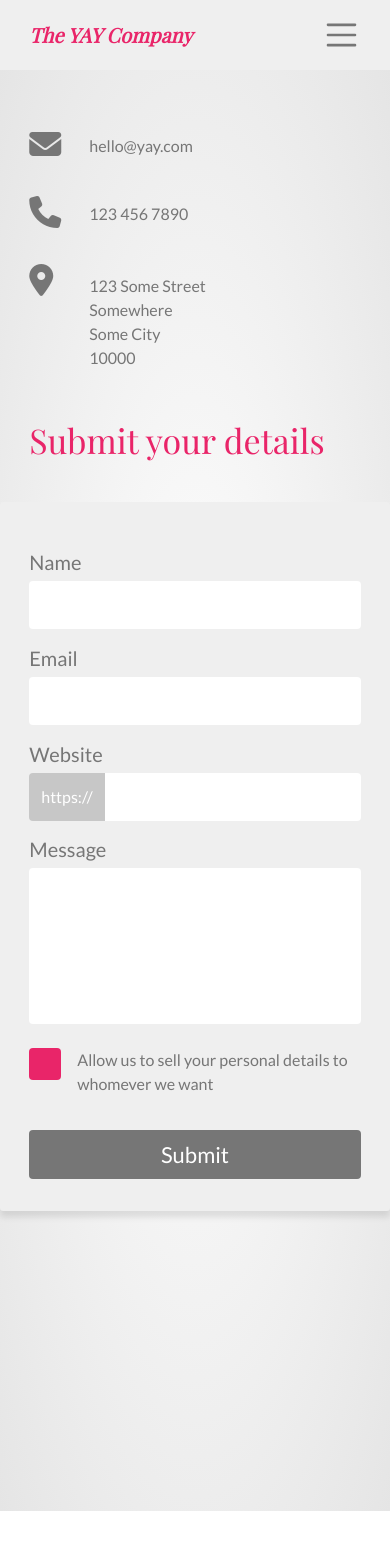
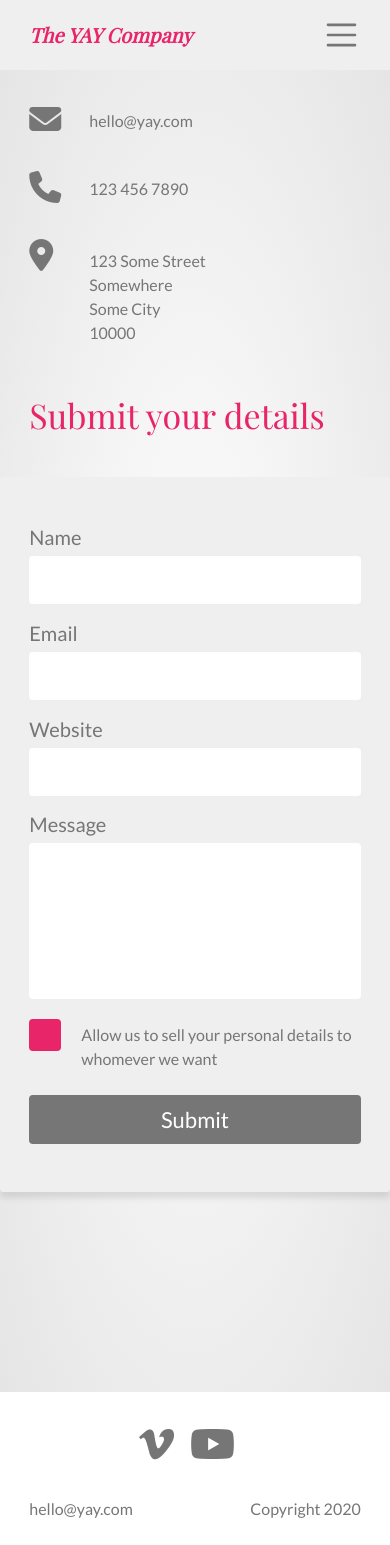
Before and after one commit to Noroff-FEU-Assignments/css-frameworks-ca-7oiden, a React (Create React App) app: page /contact in a window 390 px wide. Shown: the top 1545 px of the page. Built offline with nearby package versions, Linux system fonts and the light colour scheme; a web font is replaced by a local one.

Commit message:
improvements to form and img responsiveness

```diff
--- a/src/sass/partials/_card.scss
+++ b/src/sass/partials/_card.scss
@@ -1,5 +1,5 @@
 .card {
-  height: 400px;
+  height: 420px;
   border-radius: 10px;
   margin-bottom: 3rem;
   border: none;
@@ -11,24 +11,36 @@
   }
 
   &-body {
-    padding: 1rem 2rem auto 1rem;
+    width: 85%;
+    margin: 0 auto;
+    padding: 0;
+    display: flex;
+    flex-direction: column;
+    justify-content: space-evenly;
+    padding-top: 0.75rem;
+    padding-bottom: 1rem;
   }
 
   &-img-top {
     height: 50%;
     border-radius: 10px 10px 0 0;
     background-position: center;
+    background-size: cover;
+    margin: 0;
+    padding: 0;
   }
 
   &-title {
     color: getColor(darkText);
     font-size: getFontSizes(medium);
-    padding-top: 1rem;
-    padding-bottom: 1rem;
+    margin: 0;
+    padding: 0;
   }
 
   &-text {
     font-size: getFontSizes(cardText);
+    margin: 0;
+    padding: 0;
   }
 
   &-button {
@@ -38,9 +50,9 @@
     border: none;
     border-radius: 4px;
     text-transform: uppercase;
-    margin-top: 25px;
-    margin-bottom: 1rem;
     position: relative;
+    margin: 0;
+    padding: 0;
 
     &::after {
       content: "";
--- a/src/sass/partials/_carousel.scss
+++ b/src/sass/partials/_carousel.scss
@@ -1,9 +1,18 @@
 .carousel-image {
   height: 300px;
   background-position: center;
+  background-size: cover;
 
   @media (min-width: getBreakpoint(large)) {
     height: 460px;
+  }
+
+  @media (min-width: getBreakpoint(xlarge)) {
+    height: 520px;
+  }
+
+  @media (min-width: getBreakpoint(xlarge)) {
+    height: 600px;
   }
 }
 
--- a/src/sass/partials/_footer.scss
+++ b/src/sass/partials/_footer.scss
@@ -44,6 +44,7 @@
     padding-right: 1rem;
     font-size: getFontSizes(icons);
     color: getColor(lightText);
+    font-size: 2.5rem;
   }
 
   &-info {
--- a/src/sass/partials/_form.scss
+++ b/src/sass/partials/_form.scss
@@ -1,14 +1,14 @@
 .contact-wrapper {
   display: flex;
   flex-direction: column;
-  padding-top: 50px;
-  margin-bottom: 100px;
+  padding-top: 25px;
 
-  @media (min-width: getBreakpoint(large)) {
+  @media (min-width: getBreakpoint(medium)) {
     flex-direction: row;
     width: getWidth(largeScreen);
     margin: 0 auto;
     gap: 4rem;
+    padding-top: 50px;
   }
 
   @media (min-width: getBreakpoint(xlarge)) {
@@ -23,6 +23,11 @@
 .contact-form-wrapper {
   order: 2;
 
+  @media (min-width: getBreakpoint(medium)) {
+    order: 1;
+    flex: 2;
+  }
+
   @media (min-width: getBreakpoint(large)) {
     order: 1;
     flex: 1;
@@ -33,7 +38,7 @@
   padding-left: getWidth(paddingSmallScreen);
   padding-top: 50px;
 
-  @media (min-width: getBreakpoint(large)) {
+  @media (min-width: getBreakpoint(medium)) {
     padding-top: 0;
     padding-left: 0;
   }
@@ -42,25 +47,28 @@
 .contact-form-container {
   width: 100%;
   margin-top: 1rem;
-  padding: 2rem getWidth(paddingSmallScreen);
+  padding: 0 getWidth(paddingSmallScreen);
   background-color: getColor(navbar);
   border-radius: 3px;
 
   @include dropShadow(6px, 6px, 0.1);
 
   @media (min-width: getBreakpoint(large)) {
-    padding: 2rem getWidth(paddingLargeScreen);
+    padding: 0 getWidth(paddingLargeScreen);
   }
 
   @media (min-width: getBreakpoint(xlarge)) {
-    padding: 2rem getWidth(paddingXlargeScreen);
+    padding: 0 getWidth(paddingXlargeScreen);
   }
   @media (min-width: getBreakpoint(xxlarge)) {
-    padding: 2rem getWidth(paddingXxlargeScreen);
+    padding: 0 getWidth(paddingXxlargeScreen);
   }
 }
 
 .form {
+  padding-top: 2rem;
+  padding-bottom: 3rem;
+
   &-group {
     margin-top: 0.5rem;
   }
@@ -71,18 +79,26 @@
     height: 3rem;
 
     &-prefix {
+      display: none;
       height: 3rem;
       background: getColor(inputPrefix);
       color: getColor(secondary);
       padding: 0 0.75rem;
       border-radius: 4px 0 0 4px;
-      display: flex;
       flex-direction: column;
       justify-content: center;
+
+      @media (min-width: getBreakpoint(medium)) {
+        display: flex;
+      }
     }
 
     &-website {
-      border-radius: 0 4px 4px 0;
+      border-radius: 4px;
+
+      @media (min-width: getBreakpoint(medium)) {
+        border-radius: 0 4px 4px 0;
+      }
     }
 
     &-textarea {
@@ -102,7 +118,6 @@
     font-size: getFontSizes(submitButton);
     border-radius: 4px;
     border: none;
-    margin-top: 2rem;
     padding: 0.5rem;
 
     &:hover {
@@ -114,15 +129,19 @@
     }
   }
 
+  &-check {
+    margin-top: 1.5rem;
+    margin-bottom: 1.5rem;
+  }
+
   &-check-input {
-    margin-top: 1rem;
-    margin-bottom: 1rem;
     border: none;
   }
 
   &-check-label {
-    margin-top: 1rem;
-    padding-left: 0.5rem;
+    padding-top: 0;
+    padding-left: 0.75rem;
+    margin: 0;
   }
 }
 
@@ -134,7 +153,7 @@
     padding-left: getWidth(paddingSmallScreen);
     order: 1;
 
-    @media (min-width: 992px) {
+    @media (min-width: getBreakpoint(medium)) {
       order: 2;
       flex: 1;
       padding-left: 0;
--- a/src/sass/partials/_navbar.scss
+++ b/src/sass/partials/_navbar.scss
@@ -86,8 +86,8 @@
   margin: 0 0 0.75rem 0;
   padding: 0.75rem 0 0.75rem getWidth(paddingSmallScreen);
 
-  @media (min-width: 992px) {
-    margin: 0 0 0 2rem;
+  @media (min-width: getBreakpoint(large)) {
+    margin: 0 0 0 1.5rem;
     padding: 0.25rem 1rem;
   }
 
--- a/src/sass/partials/_typography.scss
+++ b/src/sass/partials/_typography.scss
@@ -28,6 +28,7 @@ h1 {
   &-links {
     width: 100%;
     display: flex;
+    justify-content: center;
     align-items: center;
     padding: 0;
 
```
